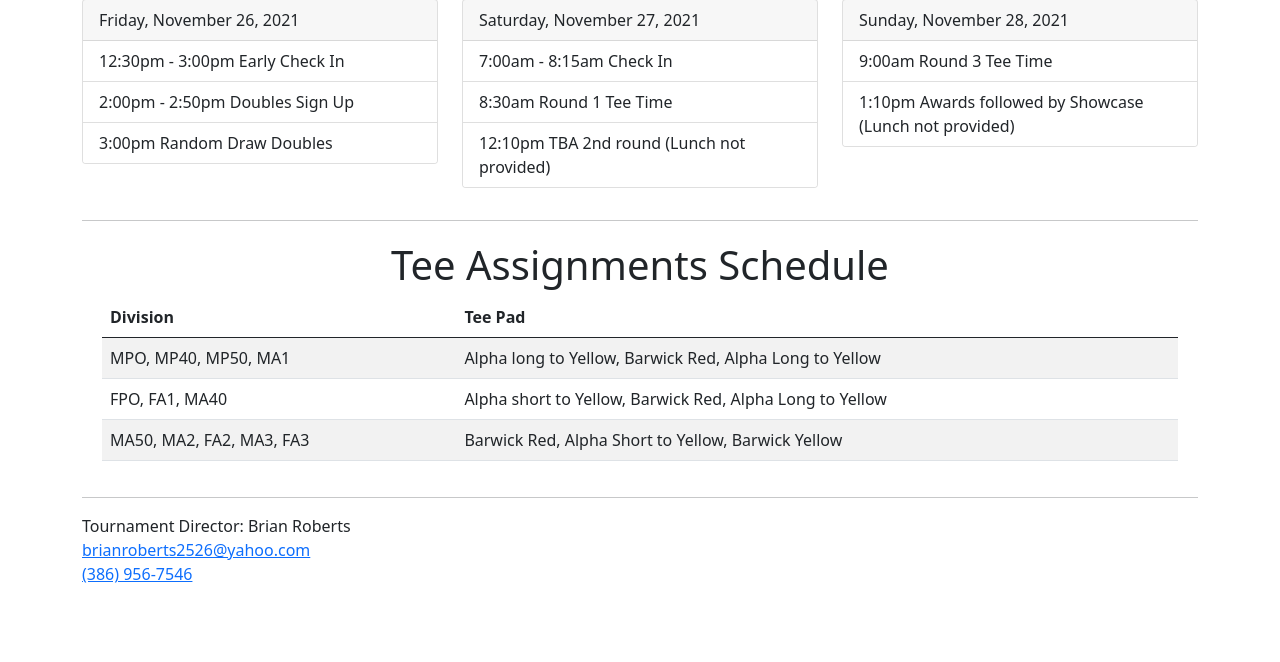
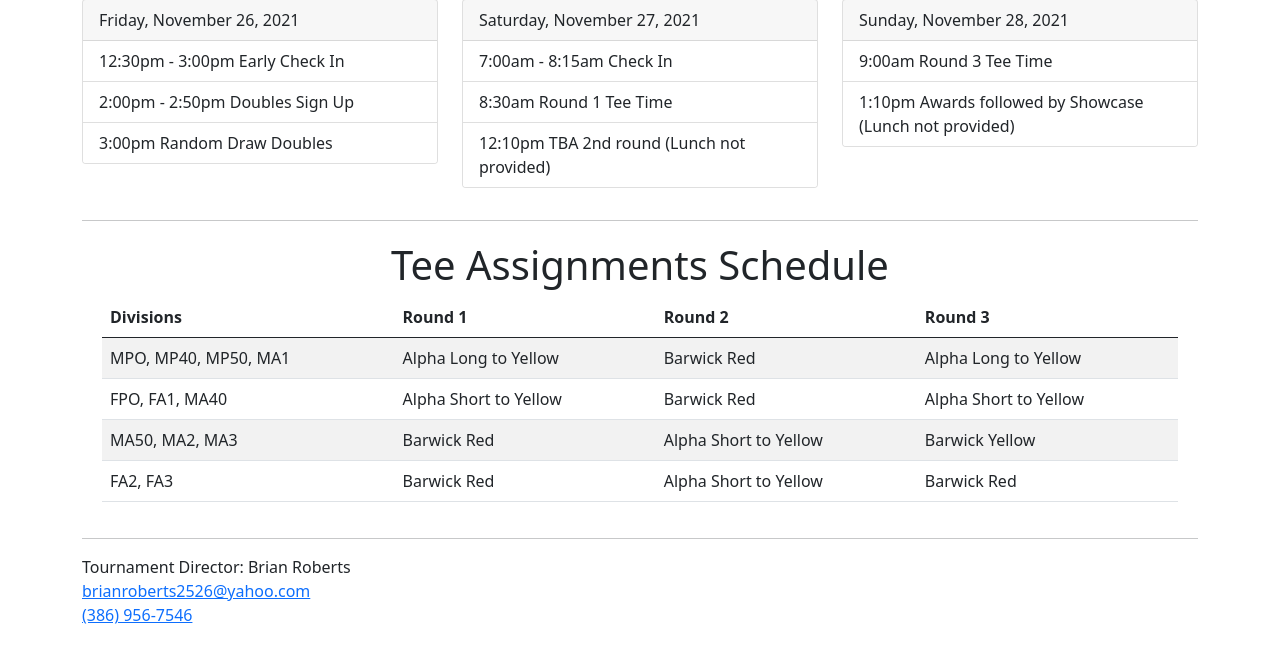
Before and after one commit to steve-kent/debary-open-php, a PHP site: page /schedule.php in a window 1280 px wide. Shown: the part 138-800 px from the top of the page. Run offline with PHP 8.4, Linux system fonts and the light colour scheme.

Commit message:
Updated tee pad schedule table

```diff
--- a/schedule.php
+++ b/schedule.php
@@ -66,22 +66,36 @@
             <table class="table table-striped table-hover">
                 <thead>
                     <tr>
-                        <th scope="col">Division</th>
-                        <th scope="col">Tee Pad</th>
+                        <th scope="col">Divisions</th>
+                        <th scope="col">Round 1</th>
+                        <th scope="col">Round 2</th>
+                        <th scope="col">Round 3</th>
                     </tr>
                 </thead>
                 <tbody>
                     <tr>
                         <td scope="row">MPO, MP40, MP50, MA1</td>
-                        <td>Alpha long to Yellow, Barwick Red, Alpha Long to Yellow</td>
+                        <td>Alpha Long to Yellow</td>
+                        <td>Barwick Red</td>
+                        <td>Alpha Long to Yellow</td>
                     </tr>
                     <tr>
                         <td scope="row">FPO, FA1, MA40</td>
-                        <td>Alpha short to Yellow, Barwick Red, Alpha Long to Yellow</td>
+                        <td>Alpha Short to Yellow</td>
+                        <td>Barwick Red</td>
+                        <td>Alpha Short to Yellow</td>
                     </tr>
                     <tr>
-                        <td scope="row">MA50, MA2, FA2, MA3, FA3</td>
-                        <td>Barwick Red, Alpha Short to Yellow, Barwick Yellow</td>
+                        <td scope="row">MA50, MA2, MA3</td>
+                        <td>Barwick Red</td>
+                        <td>Alpha Short to Yellow</td>
+                        <td>Barwick Yellow</td>
+                    </tr>
+                    <tr>
+                        <td scope="row">FA2, FA3</td>
+                        <td>Barwick Red</td>
+                        <td>Alpha Short to Yellow</td>
+                        <td>Barwick Red</td>
                     </tr>
                 </tbody>
             </table>
```
